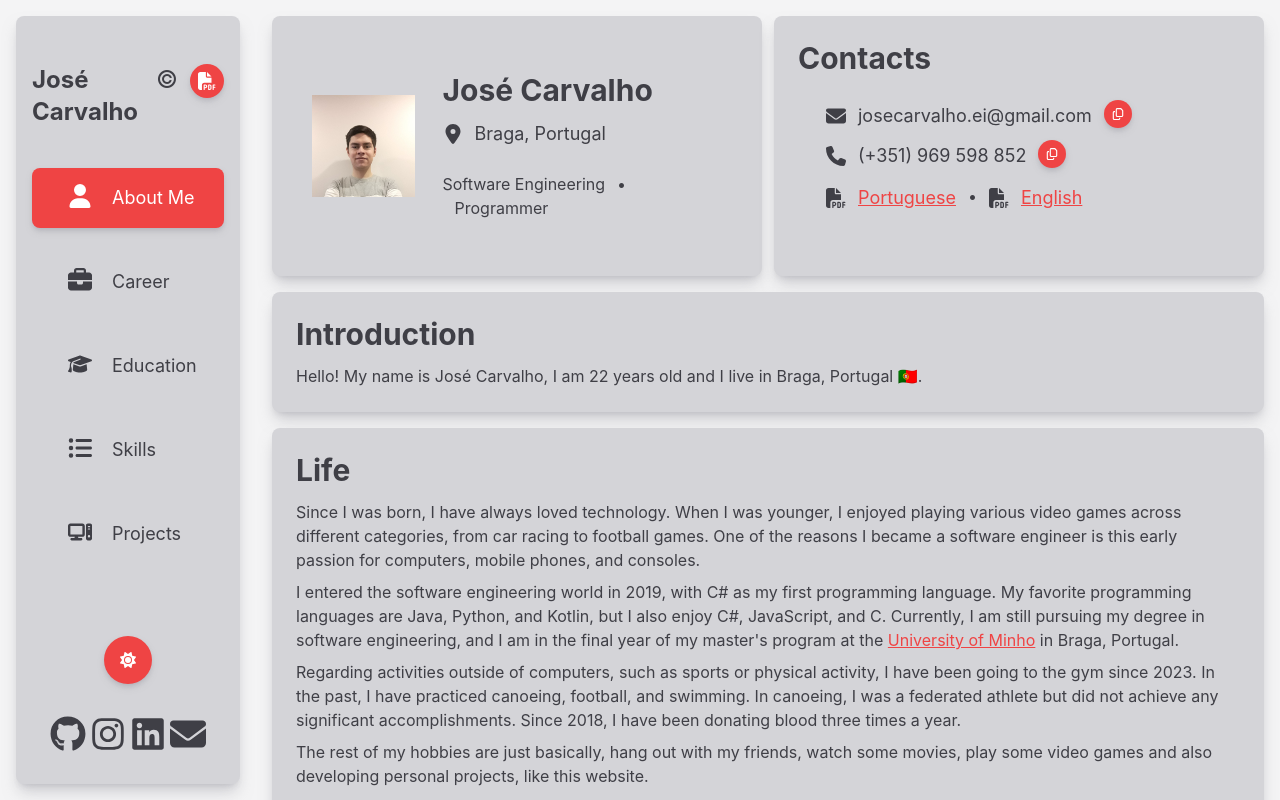
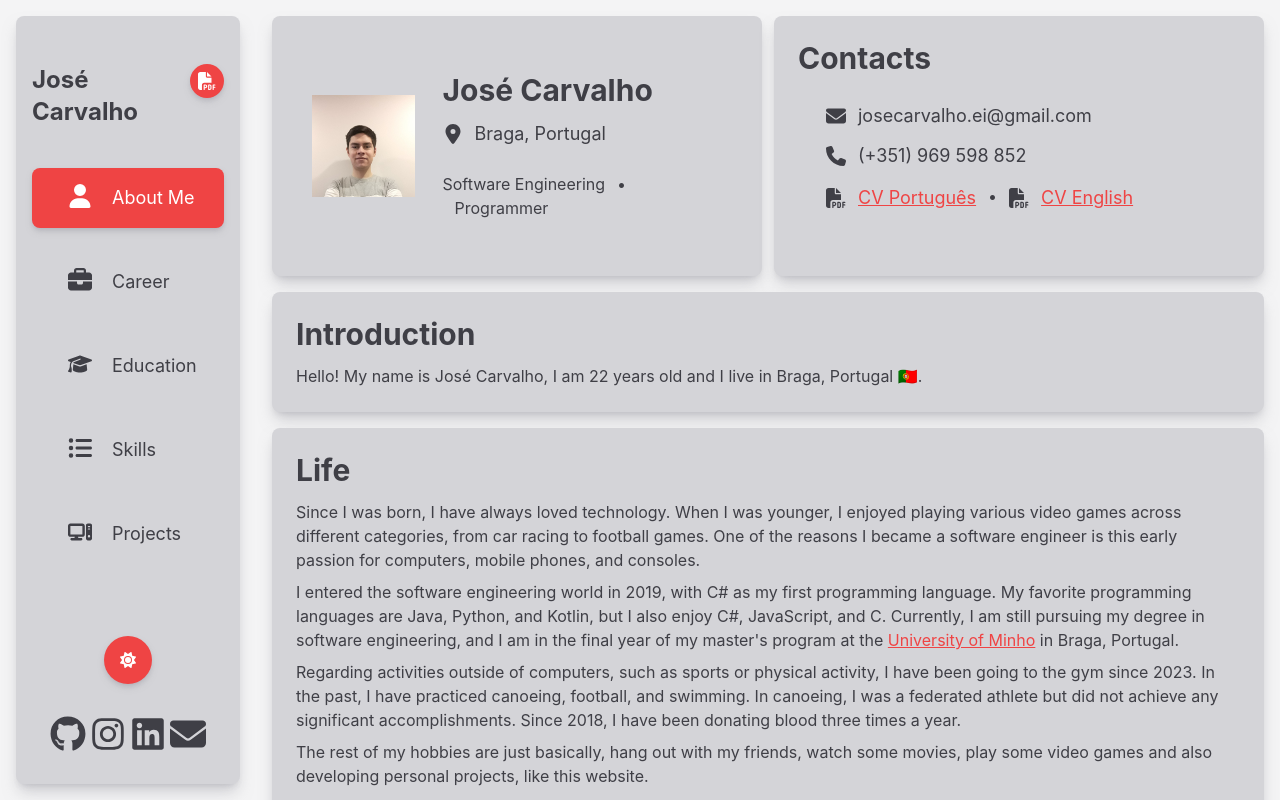
Before and after one commit to JoseBambora/JoseBambora.github.io, a React (Create React App) app in the folder react-app2.0/: page / in a window 1280 px wide. Shown: the top 800 px of the page. Built offline with nearby package versions, Linux system fonts and the light colour scheme.

Commit message:
Minor adjustments.

```diff
--- a/react-app2.0/src/components/Sidebar.js
+++ b/react-app2.0/src/components/Sidebar.js
@@ -30,14 +30,15 @@ function SideBarElementHeader({ children }) {
       <h1 className="font-bold">
         {children}
       </h1>
-      <span>&copy;</span>
-      <div className="group text-lg flex flex-col items-end">
+      <div className="group text-lg flex flex-col">
         <Button fullrounded={true} padding={false}>
           {<FaFilePdf />}
         </Button>
-        <div className="hidden absolute w-3/5 bg-zinc-100 dark:bg-zinc-700 p-4 rounded-lg z-30 group-hover:flex flex-col mt-8">
-          <LinkNoColor href={"cvs/JoséCarvalho_PT.pdf"}><FaFilePdf /> <span>Portuguese</span></LinkNoColor>
-          <LinkNoColor href={"cvs/JoséCarvalho_EN.pdf"}><FaFilePdf /> <span>English</span></LinkNoColor>
+        <div className=" items-end mt-2">
+          <div className="hidden absolute w-3/5 bg-zinc-100 dark:bg-zinc-700 p-4 rounded-lg z-30 group-hover:flex flex-col shadow-lg shadow-zinc-400/50  dark:shadow-zinc-900">
+            <LinkNoColor href={"cvs/JoséCarvalho_PT.pdf"}><FaFilePdf /> <span>CV Português</span></LinkNoColor>
+            <LinkNoColor href={"cvs/JoséCarvalho_EN.pdf"}><FaFilePdf /> <span>CV English</span></LinkNoColor>
+          </div>
         </div>
       </div>
     </div>
@@ -53,8 +54,7 @@ function SideBarElement({ text, icon, onClick, selected }) {
   )
 }
 
-function SideBarLightDark() {
-  const [darkMode, setDarkMode] = useState(false);
+function SideBarLightDark({darkMode, setDarkMode}) {
   const toggleDarkMode = () => {
     setDarkMode(!darkMode);
     document.documentElement.classList.toggle('dark', !darkMode);
@@ -98,7 +98,7 @@ function SideBarBottom({ children }) {
 }
 
 
-function SideBarElements({ setPage, setHidden, page }) {
+function SideBarElements({ setPage, setHidden, page, darkMode, setDarkMode }) {
   return (
     <div className="fixed w-full md:w-1/5 h-screen md:bg-opacity-0 dark:md:bg-opacity-0 bg-zinc-500 dark:bg-zinc-500 bg-opacity-50 dark:bg-opacity-50 z-20">
       <Container col={false} center={false}>
@@ -116,7 +116,7 @@ function SideBarElements({ setPage, setHidden, page }) {
               <SideBarElement selected={page === 4} onClick={() => { setPage(4); setHidden(true) }} text="Projects" icon={<FaComputer />} />
             </SideBarTop>
             <SideBarBottom>
-              <SideBarLightDark />
+              <SideBarLightDark darkMode={darkMode} setDarkMode={setDarkMode}/>
               <SideBarSocial />
             </SideBarBottom>
           </Container>
@@ -136,6 +136,7 @@ function BurgerButton({ changeHidden }) {
 
 function SideBar({ setPage, page }) {
   const [hidden, setHidden] = useState(window.innerWidth >= 768 ? false : true)
+  const [darkMode, setDarkMode] = useState(false);
   const changeHidden = () => window.innerWidth >= 768 ? false : setHidden(!hidden)
   useEffect(() => {
     const handleResize = () => {
@@ -151,7 +152,7 @@ function SideBar({ setPage, page }) {
   return (
     <aside className="w-full md:w-1/5">
       {hidden ? <BurgerButton changeHidden={changeHidden} /> : null}
-      {hidden ? null : <SideBarElements setPage={setPage} setHidden={changeHidden} page={page} />}
+      {hidden ? null : <SideBarElements setPage={setPage} setHidden={changeHidden} page={page} darkMode={darkMode} setDarkMode={setDarkMode} />}
     </aside >
   )
 }
--- a/react-app2.0/src/pages/AboutMe.js
+++ b/react-app2.0/src/pages/AboutMe.js
@@ -10,11 +10,15 @@ import CopyToClipBoard from '../ui/CopyToClipBoard';
 
 function AboutMeIconText({ icon, text, copyToClipboard }) {
   return (
-    <div className="flex text-lg space-x-3 items-center">
+    <div className="flex text-lg space-x-3 items-center group">
       <div className='text-xl text-zinc-700 dark:text-white'>{icon}</div>
       <p>{text}</p>
       {copyToClipboard ?
-        <CopyToClipBoard text={text} />
+        (
+        <div className="invisible group-hover:visible">
+          <CopyToClipBoard text={text} />
+        </div>
+        )
         : null}
     </div>
   )
@@ -35,12 +39,12 @@ function AboutMeImportantInfo() {
           <SectionListHorizontal>
             <SectionListHorizontalElement>
               <Link href={"cvs/JoséCarvalho_PT.pdf"}>
-                <AboutMeIconText icon={<FaFilePdf />} text={"Portuguese"} />
+                <AboutMeIconText icon={<FaFilePdf />} text={"CV Português"} />
               </Link>
             </SectionListHorizontalElement>
             <SectionListHorizontalElement>
               <Link href={"cvs/JoséCarvalho_EN.pdf"}>
-                <AboutMeIconText icon={<FaFilePdf />} text={"English"} />
+                <AboutMeIconText icon={<FaFilePdf />} text={"CV English"} />
               </Link>
             </SectionListHorizontalElement>
           </SectionListHorizontal>
@@ -49,12 +53,12 @@ function AboutMeImportantInfo() {
           <SectionList>
             <SectionListElement>
               <Link href={"cvs/JoséCarvalho_PT.pdf"}>
-                <AboutMeIconText icon={<FaFilePdf />} text={"Portuguese CV"} />
+                <AboutMeIconText icon={<FaFilePdf />} text={"CV Português"} />
               </Link>
             </SectionListElement>
             <SectionListElement>
               <Link href={"cvs/JoséCarvalho_EN.pdf"}>
-                <AboutMeIconText icon={<FaFilePdf />} text={"English CV"} />
+                <AboutMeIconText icon={<FaFilePdf />} text={"CV English"} />
               </Link>
             </SectionListElement>
           </SectionList>
@@ -67,7 +71,7 @@ function AboutMeImportantInfo() {
 function AboutMePicture() {
   return (
     <Container col={false} center={false}>
-      <img src="Zé.jpg" alt="My face" className='aspect-square w-1/3 md:w-1/4 object-contain mr-3 rounded-lg' />
+      <img src="Zé.jpg" alt="My face" className='aspect-square w-full md:w-1/4 object-contain mr-3 rounded-lg' />
       <Container col={false} center={false}>
         <div className='flex flex-col space-y-3'>
           <h1 className='text-3xl font-bold'>José Carvalho</h1>
--- a/react-app2.0/src/pages/Skills.js
+++ b/react-app2.0/src/pages/Skills.js
@@ -3,10 +3,12 @@ import { Card, CardSideBySide, Section, Sections } from '../ui/Card';
 import { Table } from '../ui/Table';
 
 function LevelToStart(level) {
-  const number = [...Array(level).keys()]
+  const number_stars = [...Array(level).keys()]
+  const number_empty  = [...Array(5-level).keys()]
   return (
-    <div className="flex space-x-3 items-start">
-      {number.map((_, index) => <span key={index} className='bg-zinc-500 dark:bg-white w-5 h-5 rounded-full'></span>)}
+    <div className="flex space-x-3 justify-center w-full">
+      {number_stars.map((_, index) => <span key={index} className='bg-zinc-500 dark:bg-white w-5 h-5 rounded-full group-hover:bg-white'></span>)}
+      {number_empty.map((_, index) => <span key={index} className='w-5 h-5 invisible'></span>)}
     </div>
   )
 }
@@ -25,6 +27,7 @@ function Skills() {
     { name: 'PostgreSQL', level: 4 },
   ])
   const extra = DictToArray([
+    { name: 'Linux', level: 5 },
     { name: 'Machine Learning', level: 4 },
     { name: 'UML', level: 4 },
     { name: 'Web Development', level: 4 },
--- a/react-app2.0/src/ui/Card.js
+++ b/react-app2.0/src/ui/Card.js
@@ -56,7 +56,7 @@ export function Section({ children }) {
 export function Sections({ children, col }) {
   const typeflex = col ? "md:flex-col md:space-y-3" : "md:flex-row md:space-x-3"
   return (
-    <section className={`w-full flex flex-col space-y-3 ${typeflex} `}>
+    <section className={`w-full flex flex-col ${typeflex}`}>
       {children}
     </section>
   )
--- a/react-app2.0/src/ui/Container.js
+++ b/react-app2.0/src/ui/Container.js
@@ -1,6 +1,6 @@
 function Container({ col, center, children, padding }) {
   return (
-    <div className={`w-full h-full flex ${col ? "flex-col" : "flex-row"} ${center ? "justify-center items-center" : ""} ${padding ? "p-6" : "p-4"}`}>
+    <div className={`w-full h-full flex ${col ? "flex-col" : "flex-col md:flex-row"} ${center ? "justify-center items-center" : ""} ${padding ? "p-6" : "p-4"}`}>
       {children}
     </div>
   )
--- a/react-app2.0/src/ui/Table.js
+++ b/react-app2.0/src/ui/Table.js
@@ -16,9 +16,9 @@ function Tbody({ content }) {
   return (
     <div className="rounded-lg mb-3 overflow-hidden w-full text-lg">
       {content.map((row, index) => (
-        <div key={index} className={`flex hover:bg-orange-500 dark:hover:bg-orange-500 hover:text-white ` + (index % 2 === 0 ? "bg-zinc-100 dark:bg-zinc-600" : "bg-zinc-200 dark:bg-zinc-700")}>
+        <div key={index} className={`group flex hover:bg-orange-500 dark:hover:bg-orange-500 hover:text-white ` + (index % 2 === 0 ? "bg-zinc-100 dark:bg-zinc-600" : "bg-zinc-200 dark:bg-zinc-700")}>
           {row.map((column, index) => (
-            <Container center={false} key={index}>
+            <Container center={true} key={index}>
               {column}
             </Container>
           ))}
```
